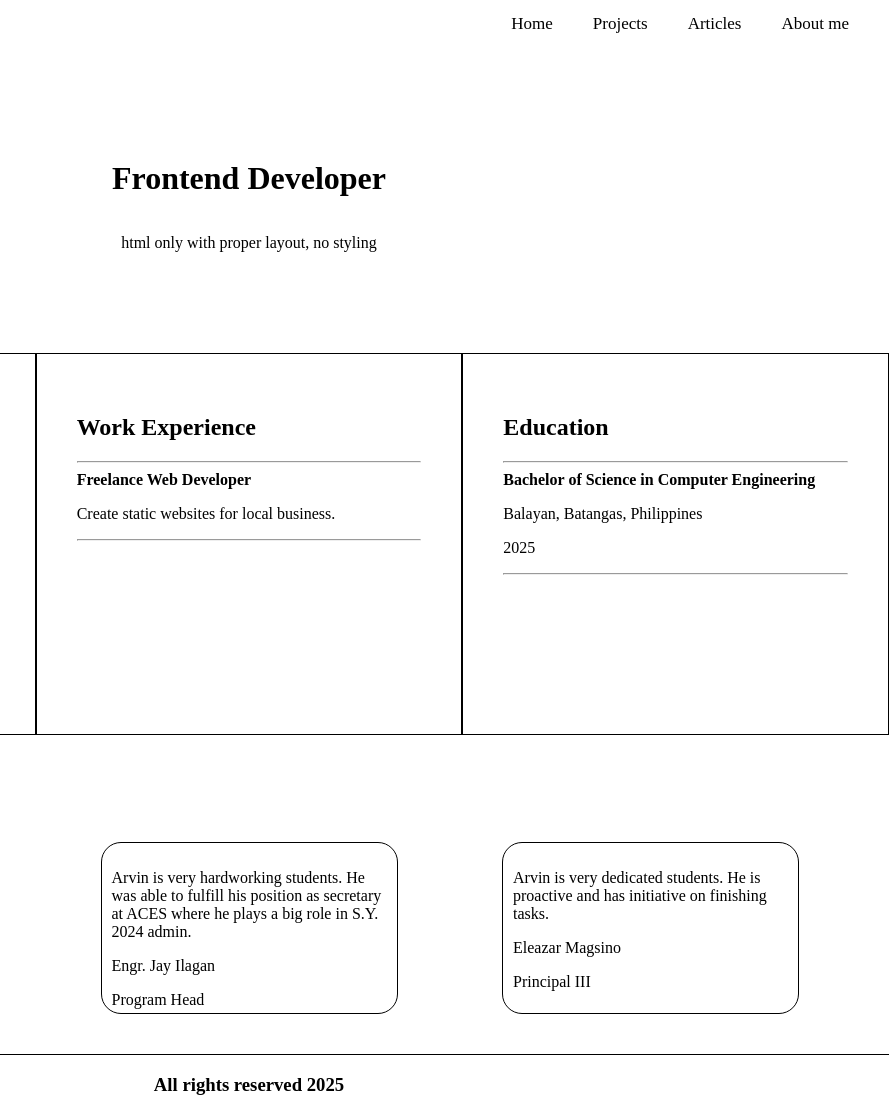
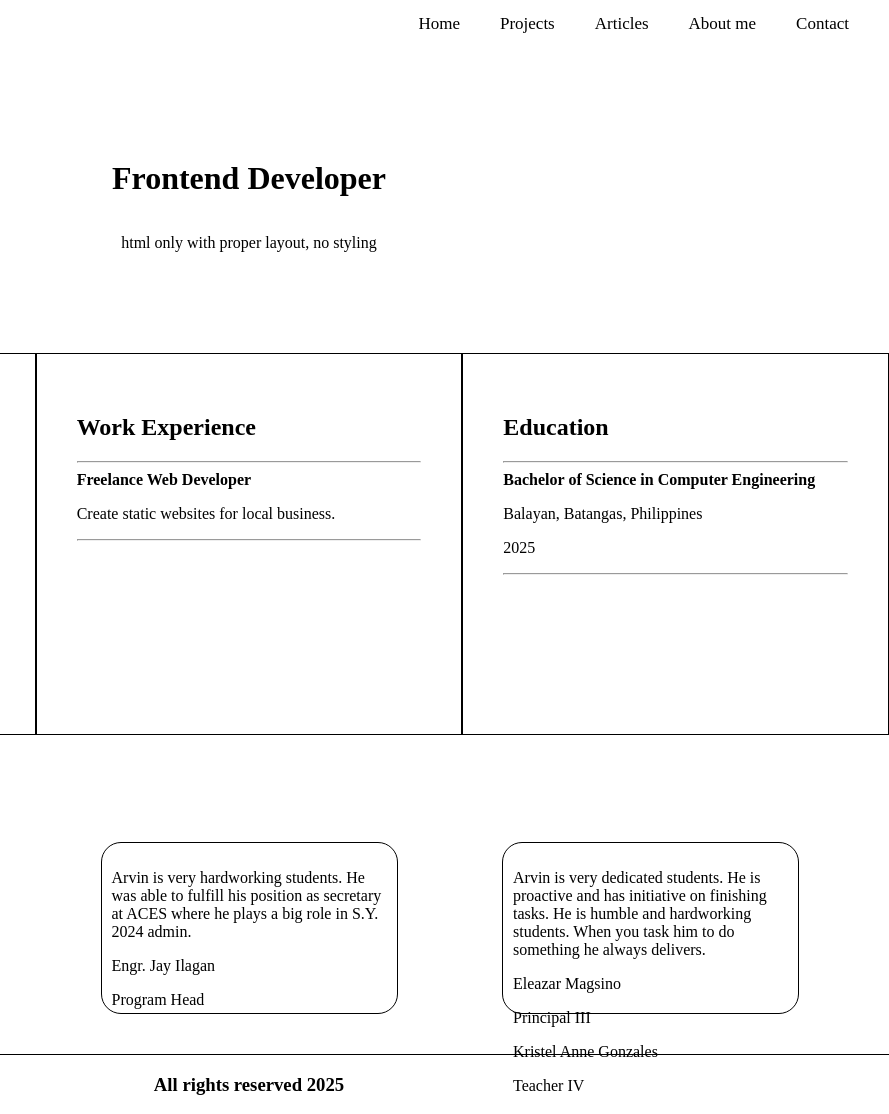
Before and after one commit to arvndlr/Basic-HTML-Website, a plain HTML site: page index.html in a window 1280 px wide. Shown: the full height of the page, 391-1280 px from the left. Drawn offline with Linux system fonts and the light colour scheme.

Commit message:
Update reviews

```diff
--- a/index.html
+++ b/index.html
@@ -119,6 +119,7 @@
         <a href="">Projects</a>
         <a href="">Articles</a>
         <a href="">About me</a>
+        <a href="">Contact</a>
       </div>
     </nav>
     <header>
@@ -179,9 +180,13 @@
           <p>
             Arvin is very dedicated students. He is proactive and has initiative
             on finishing tasks.
+            He is humble and hardworking students. When you task him to do
+            something he always delivers.
           </p>
           <p>Eleazar Magsino</p>
           <p>Principal III</p>
+          <p>Kristel Anne Gonzales</p>
+          <p>Teacher IV</p>
         </div>
       </div>
     </section>
```
